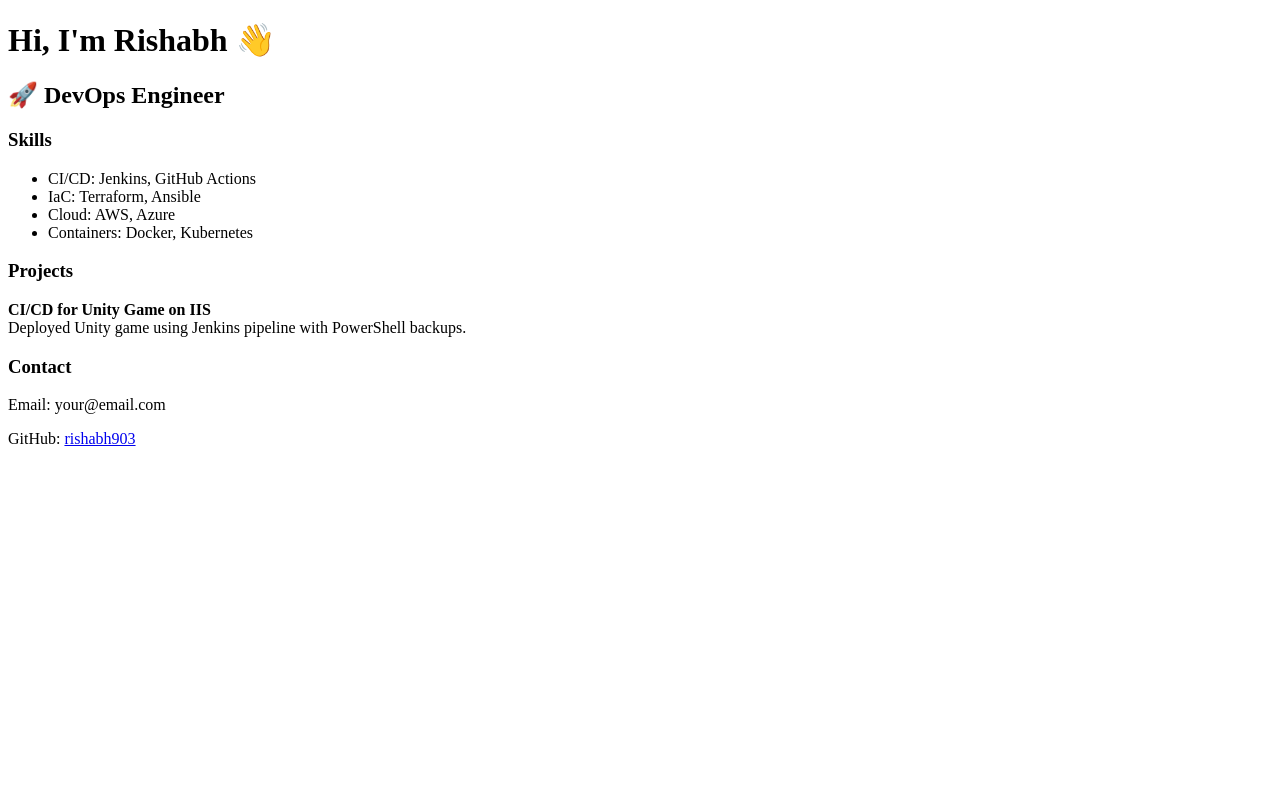
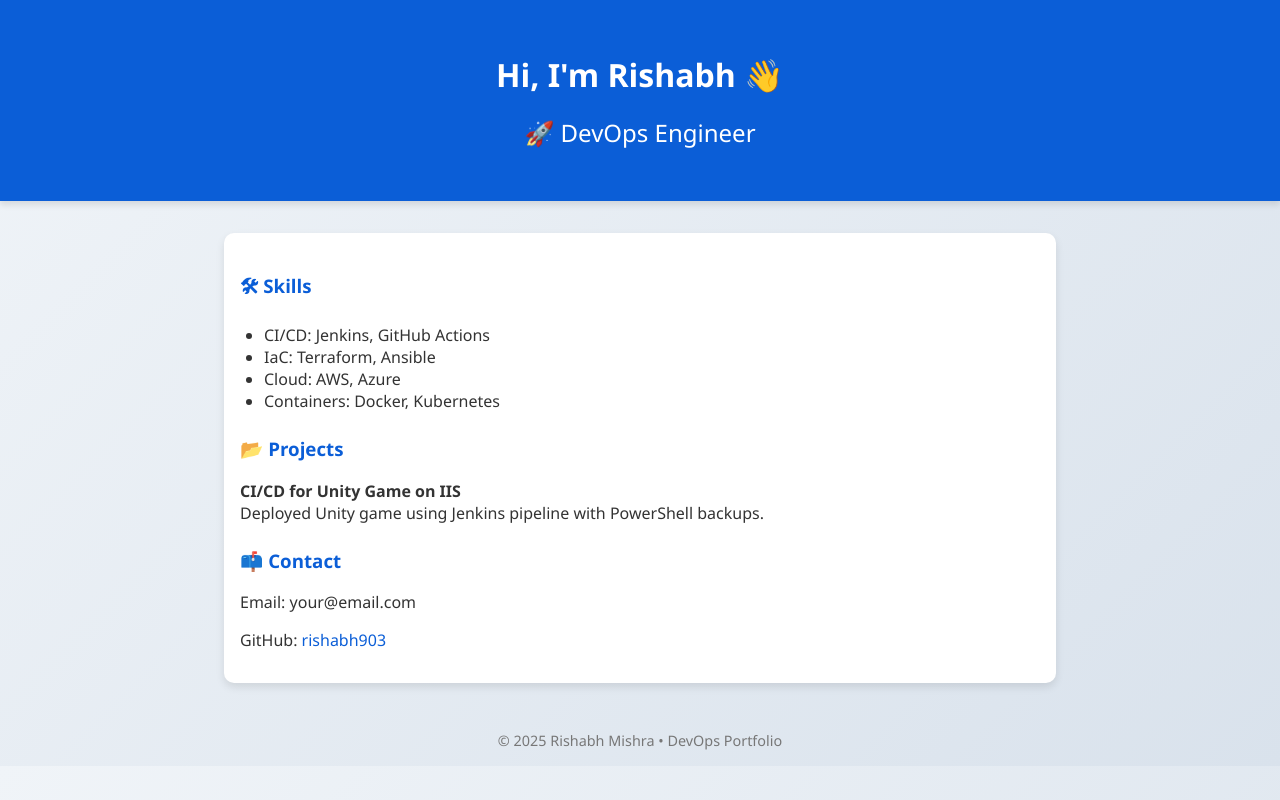
Before and after one commit to rishabh903/RishabhMishra, a plain HTML site: page index.html in a window 1280 px wide. Drawn offline with Linux system fonts and the light colour scheme.

Commit message:
CSS Added

```diff
--- a/index.html
+++ b/index.html
@@ -1,13 +1,78 @@
 <!DOCTYPE html>
-<html>
+<html lang="en">
 <head>
+  <meta charset="UTF-8">
+  <meta name="viewport" content="width=device-width, initial-scale=1.0">
   <title>Rishabh Mishra - DevOps Engineer</title>
+  <style>
+    body {
+      font-family: 'Segoe UI', Tahoma, Geneva, Verdana, sans-serif;
+      background: linear-gradient(135deg, #f0f4f8, #d9e2ec);
+      margin: 0;
+      padding: 0;
+      color: #333;
+    }
+
+    header {
+      background-color: #0b5ed7;
+      color: white;
+      text-align: center;
+      padding: 2rem 1rem;
+      box-shadow: 0 4px 6px rgba(0,0,0,0.1);
+    }
+
+    header h1 {
+      margin-bottom: 0.3rem;
+    }
+
+    header h2 {
+      font-weight: normal;
+    }
+
+    .container {
+      max-width: 800px;
+      margin: 2rem auto;
+      padding: 1rem;
+      background: white;
+      border-radius: 10px;
+      box-shadow: 0 4px 8px rgba(0,0,0,0.1);
+    }
+
+    h3 {
+      color: #0b5ed7;
+      margin-top: 1.5rem;
+    }
+
+    ul {
+      padding-left: 1.5rem;
+    }
+
+    a {
+      color: #0b5ed7;
+      text-decoration: none;
+    }
+
+    a:hover {
+      text-decoration: underline;
+    }
+
+    footer {
+      text-align: center;
+      padding: 1rem;
+      margin-top: 2rem;
+      font-size: 0.9rem;
+      color: #777;
+    }
+  </style>
 </head>
 <body>
+  <header>
     <h1>Hi, I'm Rishabh 👋</h1>
     <h2>🚀 DevOps Engineer</h2>
+  </header>
 
-  <h3>Skills</h3>
+  <div class="container">
+    <h3>🛠 Skills</h3>
     <ul>
       <li>CI/CD: Jenkins, GitHub Actions</li>
       <li>IaC: Terraform, Ansible</li>
@@ -15,12 +80,17 @@
       <li>Containers: Docker, Kubernetes</li>
     </ul>
 
-  <h3>Projects</h3>
+    <h3>📂 Projects</h3>
     <p><strong>CI/CD for Unity Game on IIS</strong><br>
     Deployed Unity game using Jenkins pipeline with PowerShell backups.</p>
 
-  <h3>Contact</h3>
+    <h3>📫 Contact</h3>
     <p>Email: your@email.com</p>
-  <p>GitHub: <a href="https://github.com/rishabh903/RishabhMishra.git">rishabh903</a></p>
+    <p>GitHub: <a href="https://github.com/rishabh903" target="_blank">rishabh903</a></p>
+  </div>
+
+  <footer>
+    © 2025 Rishabh Mishra • DevOps Portfolio
+  </footer>
 </body>
 </html>
```
Lines whose indentation alone changed are shown as unchanged.
